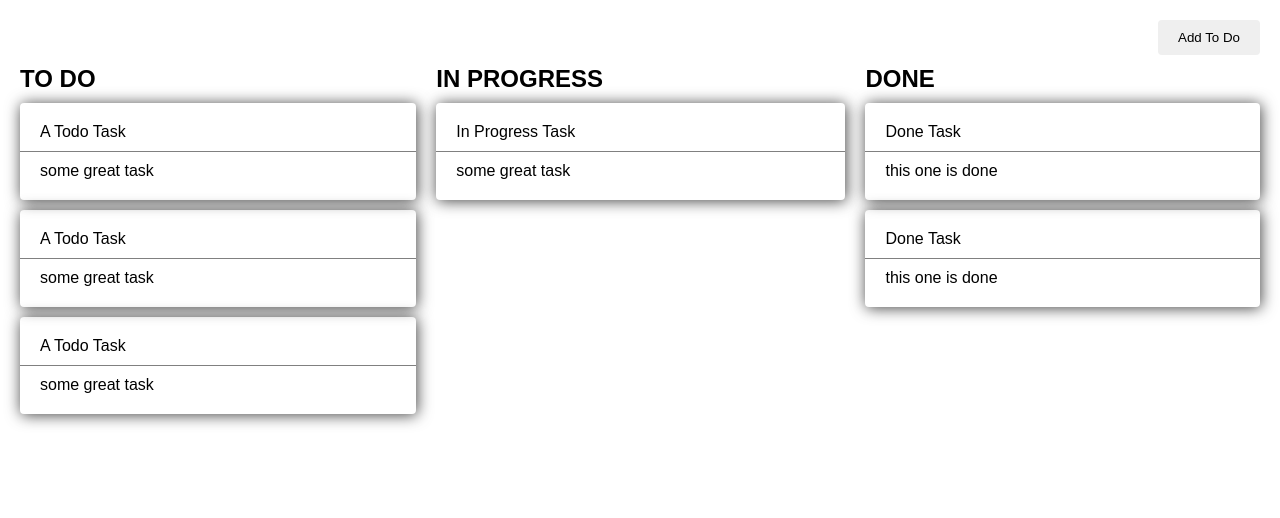
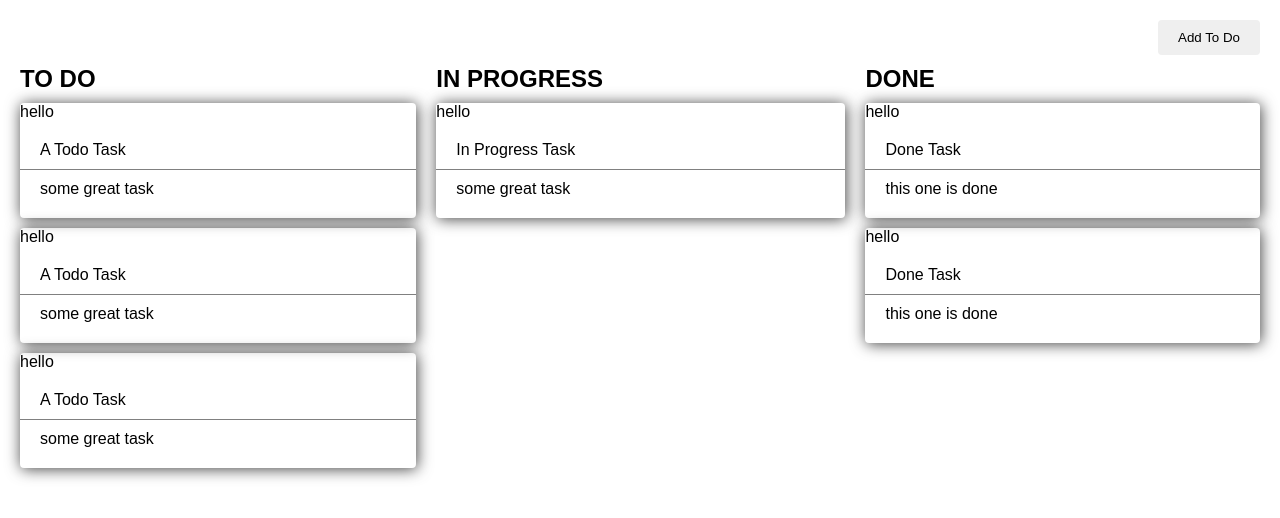
Before and after one commit to ohearonkg/redux-lessons, a React (Create React App) app: page / in a window 1280 px wide. Shown: the top 518 px of the page. Built offline with nearby package versions, Linux system fonts and the light colour scheme.

Commit message:
now have the component.

```diff
--- /dev/null
+++ b/src/components/StatusSelector/StatusSelector.jsx
@@ -0,0 +1,9 @@
+import React from 'react';
+
+const StatusSelector = props => {
+  return (
+    <div> hello </div>
+  )
+}
+
+export default StatusSelector;
--- a/src/components/Task/Task.jsx
+++ b/src/components/Task/Task.jsx
@@ -1,5 +1,6 @@
 import React from 'react';
 import styled from 'styled-components'
+import StatusSelector from '../StatusSelector/StatusSelector';
 
 const TaskWrapper = styled.div`
   border-radius: 4px;
@@ -31,6 +32,7 @@ const TaskSectionDivider = styled.hr`
 const Task = props => {
   return (
     <TaskWrapper>
+      <StatusSelector />
       <TaskTitleWrapper>
         {props.title}
       </TaskTitleWrapper>
--- a/src/index.js
+++ b/src/index.js
@@ -10,7 +10,7 @@ import App from './App';
 const store = createStore(root, devToolsEnhancer() );
 
 if (module.hot) {
-  module.hot.accpect('./App', () => {
+  module.hot.accept('./App', () => {
     const NextApp = require('./App');
     ReactDOM.render(
       <Provider store={store}>
```
